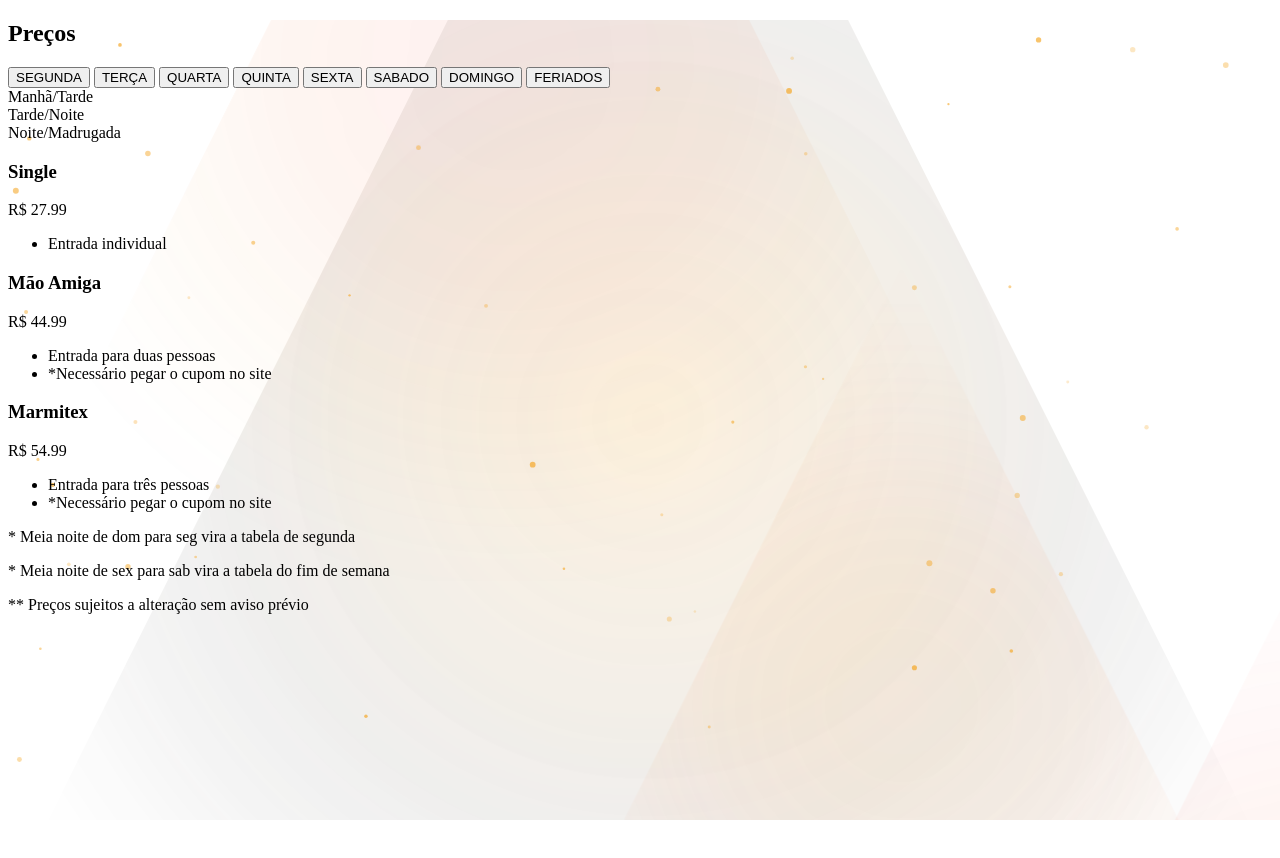
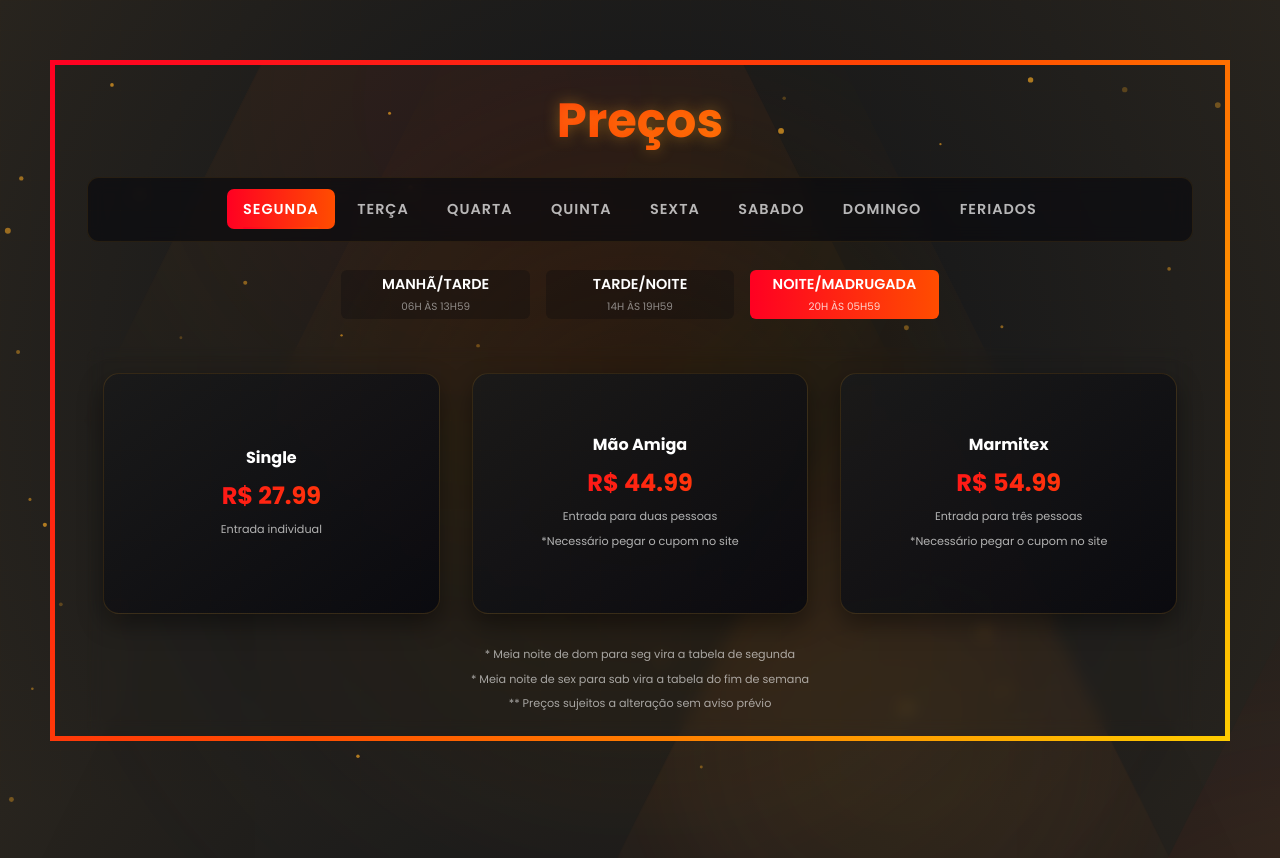
Before and after one commit to matteustirado/Tabela-Dedalos-New, a plain HTML site: page tabela-bh.html in a window 1280 px wide. Before the commit the page ends 820 px from the top, so only its background shows below. Drawn offline with Linux system fonts and the light colour scheme.

Commit message:
Tela de BH e SP Atualizados

```diff
--- a/css/pricing-bh.css
+++ b/css/pricing-bh.css
@@ -1,4 +1,4 @@
-@media (max-width: 1024px) and (max-height: 600px) {
+@media (max-width: 1280px) and (max-height: 800px) {
 
 * {
     font-family: 'Poppins', sans-serif;
@@ -21,7 +21,7 @@ body {
 }
 
 .borda{
-    margin: 50px;
+    margin: 60px 50px;
     border: 5px solid;
     border-image: linear-gradient(135deg, #ff0022, #ff4d00, #ffcc00) 1;
     box-sizing: border-box;
@@ -137,6 +137,7 @@ body {
     transition: all 0.3s ease;
     text-align: center;
     text-transform: uppercase;
+    margin: 20px 0;
 }
 
 .period-option:hover {
@@ -180,7 +181,7 @@ body {
 .price-card {
     flex: 1;
     margin-top: 10px;
-    height: 100px;
+    height: 200px;
     width: 250px;
     background: linear-gradient(145deg, rgba(26, 26, 26, 0.95), rgba(10, 10, 15, 0.95));
     border-radius: 16px;
--- a/tabela-bh.html
+++ b/tabela-bh.html
@@ -98,7 +98,6 @@
         }, 900000);
     </script>
     <script src="script/pricing-bh.js"></script>
-    <script src="script/slide.js"></script>
     <script src="script/multchrome.js"></script>
 </body>
 </html>
```
